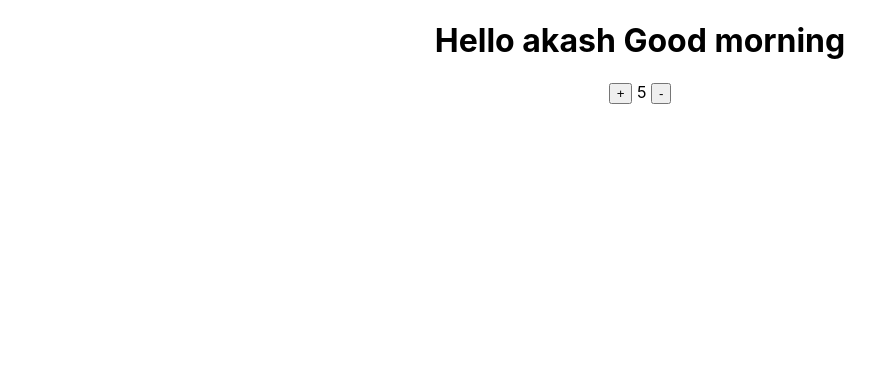
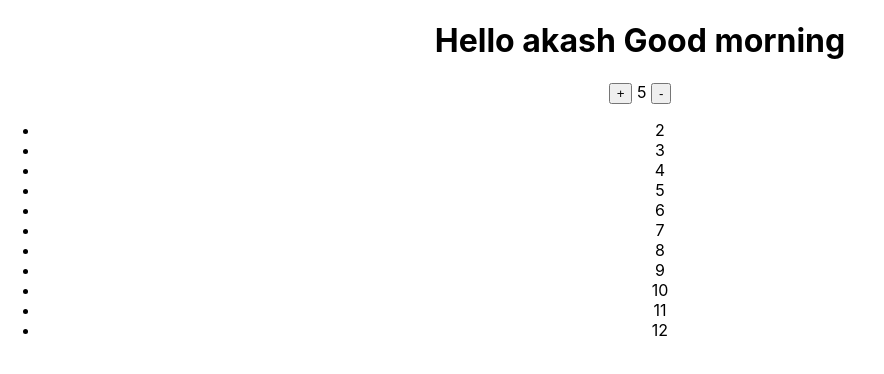
Before and after one commit to AkashShukl/sols, a React (Create React App) app: page / in a window 1280 px wide. Shown: the top 374 px of the page, without its empty margins (0-884 px from the left). Built offline with nearby package versions, Linux system fonts and the light colour scheme.

Commit message:
Solution 3

```diff
--- a/src/App.js
+++ b/src/App.js
@@ -2,12 +2,14 @@ import logo from './logo.svg';
 import './App.css';
 import Greetings from './components/Greetings';
 import Counter from './components/Counter';
+import ListView from './components/ListView';
 
 function App() {
   return (
     <div className="App">
       <Greetings name="akash"/>
       <Counter defaultValue = "5"/>
+      <ListView start= "2" end = "12" />
     </div>
   );
 }
--- /dev/null
+++ b/src/components/ListView.jsx
@@ -0,0 +1,19 @@
+import React from "react";
+
+export default function ListView(props) {
+  let startValue = props.start ? Number(props.start) : 1;
+  let endValue = props.end ? Number(props.end) : 10;
+
+  const genList = () => {
+    let items = []
+    for(let i=startValue;i<= endValue;i++){
+        items.push(i)
+    }
+    return items.map((index)=>( <li key={index}> {index} </li>))
+  };
+  return (
+    <div>
+      <ul>{genList()}</ul>
+    </div>
+  );
+}
```
Also changed, not shown: 1 other file (tests, documents, lock files or other folders).
